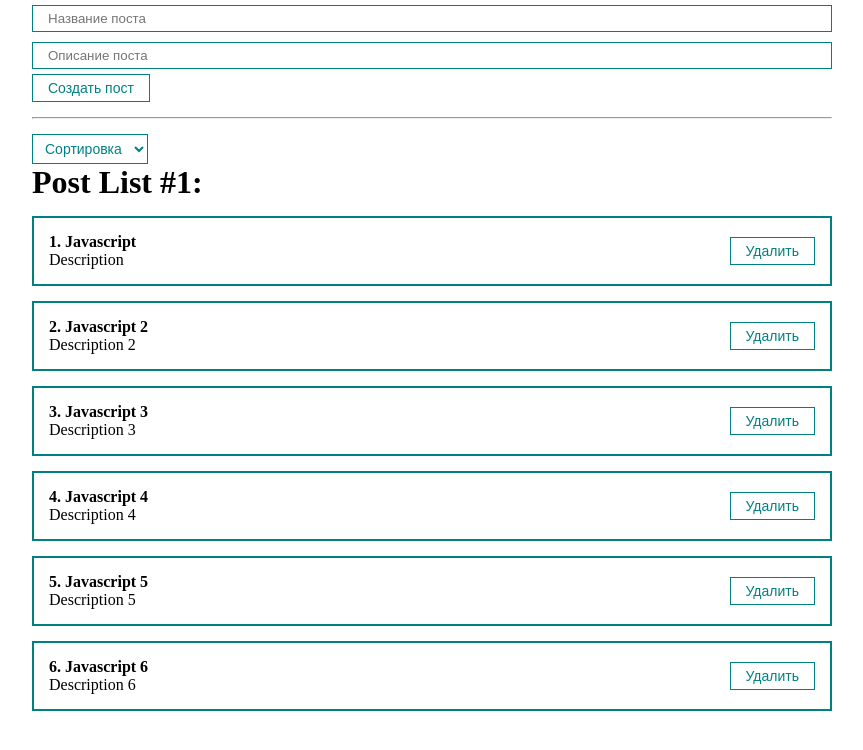
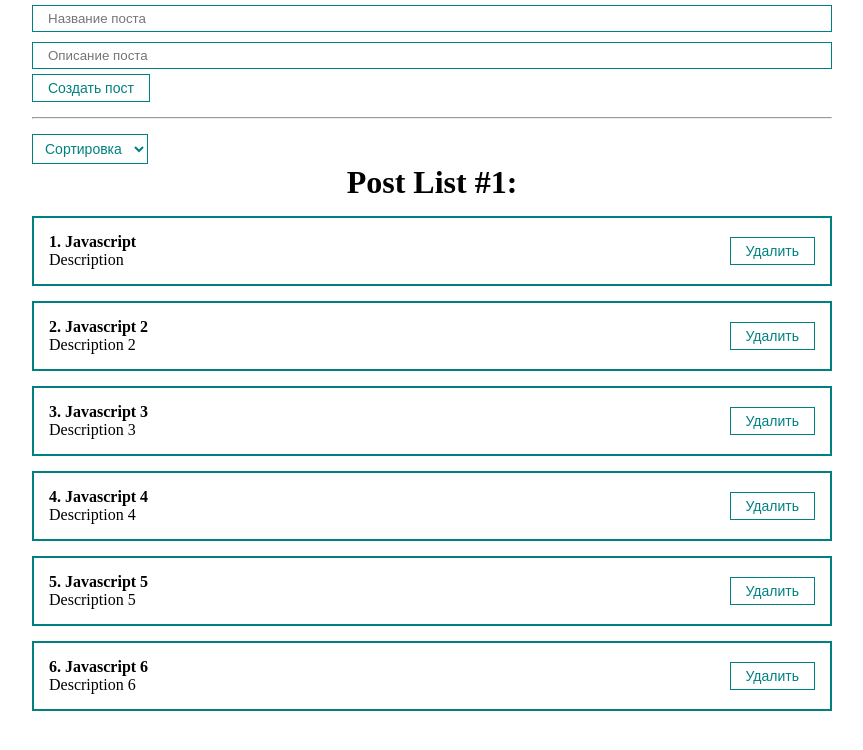
Before and after one commit to alexmanwell/react-blog, a React (Create React App) app: page / in a window 1280 px wide. Shown: the top 750 px of the page, without its empty margins (208-1071 px from the left). Built offline with nearby package versions, Linux system fonts and the light colour scheme.

Commit message:
fix. posts title make align center.

```diff
--- a/src/components/PostList.jsx
+++ b/src/components/PostList.jsx
@@ -4,7 +4,7 @@ import {PostItem} from "./PostItem";
 export const PostList = ({posts, title, remove}) => {
   return (
     <div>
-      <h1>{title}:</h1>
+      <h1 style={{textAlign: 'center'}}>{title}:</h1>
       {posts.map((post, index) =>
         <PostItem remove={remove} number={index + 1} post={post} key={Date.now() + index}/>
       )}
```
